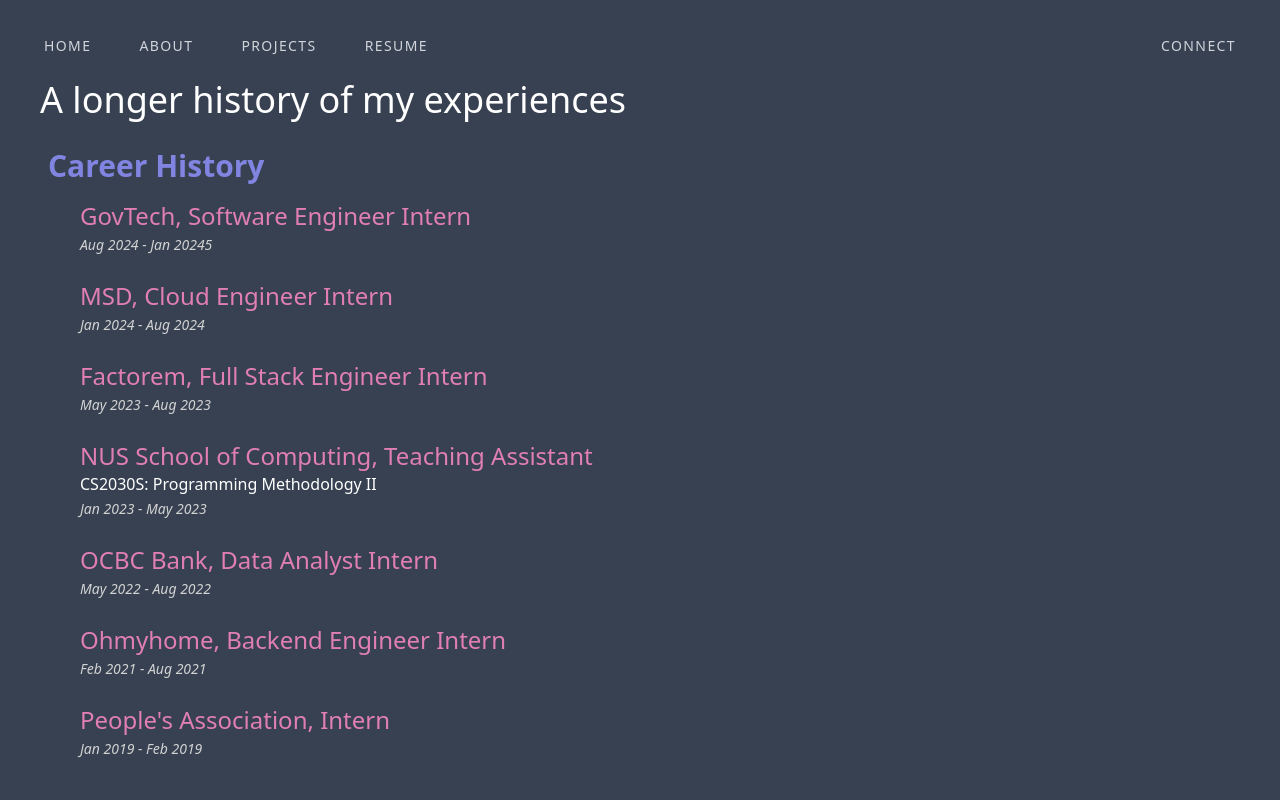
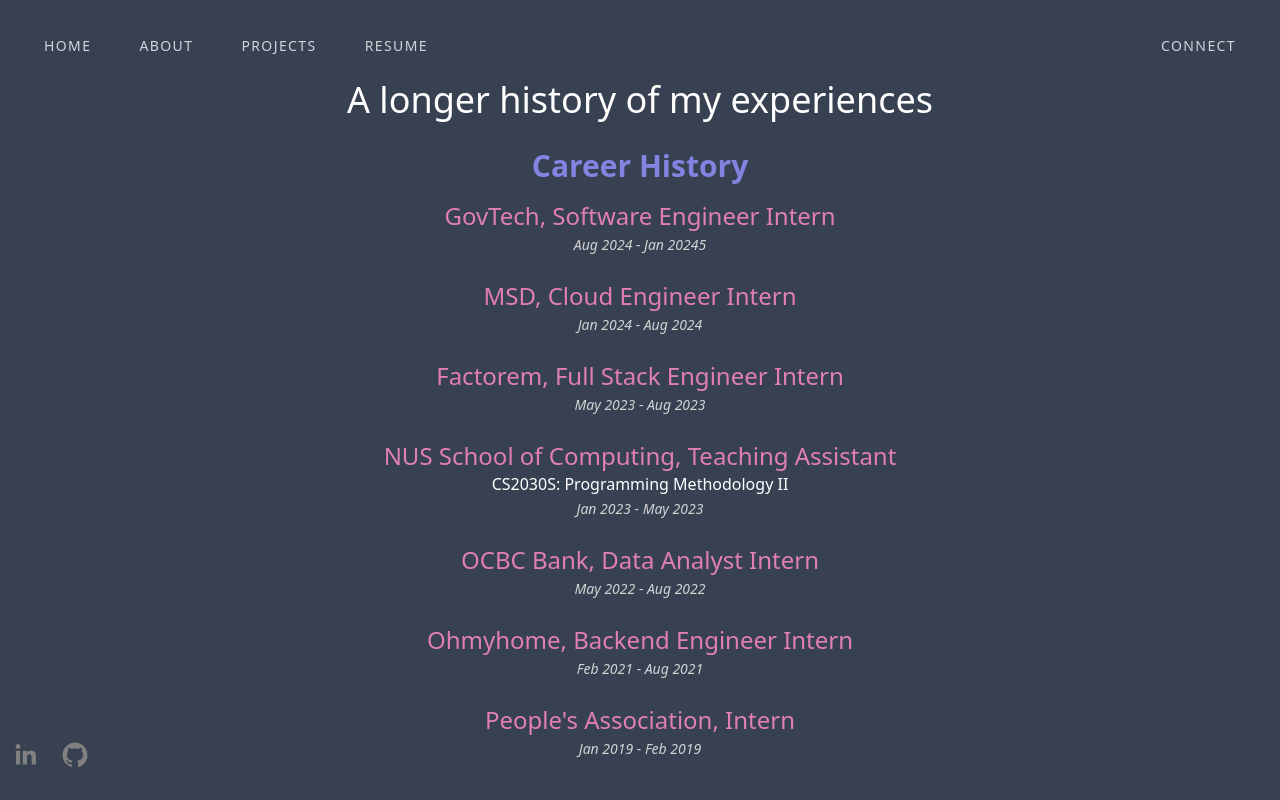
Before and after one commit to bryanhce/portfolio-website, a Next.js app: page /ResumePage in a window 1280 px wide. Built offline with nearby package versions, Linux system fonts and the light colour scheme.

Commit message:
small clean up

```diff
--- /dev/null
+++ b/components/Footer.tsx
@@ -0,0 +1,31 @@
+import { useStatStyles } from "@chakra-ui/react";
+import React, { useState } from "react";
+import { SocialIcon } from "react-social-icons";
+
+const Footer = () => {
+  const [isHoverLinkedIn, setIsHoverLinkedIn] = useState(false);
+  const [isHoverGithub, setIsHoverGithub] = useState(false);
+
+  return (
+    <footer className="sticky bottom-5 w-full cursor-pointer">
+      <div className="flex items-center justify-cecnter">
+        <SocialIcon
+          url="https://www.linkedin.com/in/bryan-ho-7271b91b4/"
+          fgColor={isHoverLinkedIn ? "#0072b1" : "gray"}
+          bgColor="transparent"
+          onMouseEnter={() => setIsHoverLinkedIn(true)}
+          onMouseLeave={() => setIsHoverLinkedIn(false)}
+        />
+        <SocialIcon
+          url="https://github.com/bryanhce"
+          fgColor={isHoverGithub ? "black" : "gray"}
+          bgColor="transparent"
+          onMouseEnter={() => setIsHoverGithub(true)}
+          onMouseLeave={() => setIsHoverGithub(false)}
+        />
+      </div>
+    </footer>
+  );
+};
+
+export default Footer;
--- a/components/Hero.tsx
+++ b/components/Hero.tsx
@@ -1,4 +1,3 @@
-import Link from "next/link";
 import React from "react";
 import Image from "next/image";
 
--- a/components/ResumeComponents/Section.tsx
+++ b/components/ResumeComponents/Section.tsx
@@ -11,15 +11,15 @@
   const { isOpen, onToggle } = useDisclosure();
 
   return (
-    <div className="ml-15 mt-7">
+    <div className="mt-7">
       <ResumeTitle text={title} onClick={onToggle} />
       <Collapse className="mt-4" in={!isOpen} animateOpacity>
         {content.map((c) => (
           <>
-            <Text className="text-2xl ml-20 text-[#E17FB3]">{c.title}</Text>
-            <Text className="text-m ml-20">{c.desc}</Text>
-            <Text className="text-m ml-20">{c.desc2}</Text>
-            <Text as="i" className="text-sm ml-20 mt-1 text-[lightgray]">
+            <Text className="text-2xl text-[#E17FB3]">{c.title}</Text>
+            <Text className="text-m ">{c.desc}</Text>
+            <Text className="text-m">{c.desc2}</Text>
+            <Text as="i" className="text-sm mt-1 text-[lightgray]">
               {c.date}
             </Text>
             <br />
--- a/components/Typography/ResumeTitle.tsx
+++ b/components/Typography/ResumeTitle.tsx
@@ -8,7 +8,7 @@
 const ResumeTitle = ({ text, onClick }: Props) => {
   return (
     <text
-      className="text-3xl ml-12 cursor-pointer
+      className="text-3xl cursor-pointer
        text-[#8185E1] hover:underline font-bold"
       onClick={onClick}
     >
--- a/pages/ProjectPage.tsx
+++ b/pages/ProjectPage.tsx
@@ -1,7 +1,19 @@
 import React from "react";
+import Header from "../components/Header";
+import Footer from "../components/Footer";
 
 const ProjectPage = () => {
-  return <div>ProjectPage</div>;
+  return (
+    <div
+      className="bg-gray-700 text-white h-screen
+    snap-y snap-mandatory overflow-y-scroll overflow-x-hidden z-0
+    scrollbar scrollbar-track-gray-400/20 scrollbar-thumb-[#8185E1]
+        text-center"
+    >
+      <Header />
+      <Footer />
+    </div>
+  );
 };
 
 export default ProjectPage;
--- a/pages/ResumePage.tsx
+++ b/pages/ResumePage.tsx
@@ -1,6 +1,7 @@
 import React from "react";
 import Header from "../components/Header";
 import Section from "../components/ResumeComponents/Section";
+import Footer from "../components/Footer";
 
 const work = [
   { title: "GovTech, Software Engineer Intern", date: "Aug 2024 - Jan 20245" },
@@ -27,7 +28,7 @@
     date: "Aug 2021 - May 2025",
   },
   {
-    title: "University of North Carolina (UNC)",
+    title: "University of North Carolina, Chapel Hill (UNC)",
     desc: "Bachelor of Computer Science",
     desc2: "Student Exchange Programme (SEP)",
     date: "Aug 2023 - Dec 2023",
@@ -38,7 +39,7 @@
     date: "Aug 2021 - May 2023",
   },
   {
-    title: "Victoria Junior College",
+    title: "Victoria Junior College (VJC)",
     desc: "Biology, Chemistry, Mathematics, Economics",
     date: "Jan 2017 - Dec 2018",
   },
@@ -88,18 +89,20 @@
     <div
       className="bg-gray-700 text-white h-screen
     snap-y snap-mandatory overflow-y-scroll overflow-x-hidden z-0
-    scrollbar scrollbar-track-gray-400/20 scrollbar-thumb-[#8185E1]"
+    scrollbar scrollbar-track-gray-400/20 scrollbar-thumb-[#8185E1]
+        text-center"
     >
       <Header />
       <div className="flex-col">
-        <text className="text-4xl ml-10 mb-5">
+        <text className="text-4xl mb-5">
           A longer history of my experiences
         </text>
         <Section content={work} title={"Career History"} />
         <Section content={education} title={"Education"} />
-        <Section content={leadership} title={"Leadership Experience"} />
-        <Section content={volunteering} title={"Volunteering Experience"} />
+        <Section content={leadership} title={"Leadership Experiences"} />
+        <Section content={volunteering} title={"Volunteering Experiences"} />
       </div>
+      <Footer />
     </div>
   );
 };
--- a/pages/index.tsx
+++ b/pages/index.tsx
@@ -4,9 +4,7 @@
 import Header from "../components/Header";
 import Hero from "../components/Hero";
 import Projects from "../components/Projects";
-import Skills from "../components/Skills";
-import WorkExperience from "../components/WorkExperience";
-import { SocialIcon } from "react-social-icons";
+import Footer from "../components/Footer";
 
 export default function Home() {
   return (
@@ -31,31 +29,13 @@
 
       <section id="projects" className="snap-center">
         <Projects />
-        {/* previously was WorkExperience for the slider */}
       </section>
-
-      {/* <section id="skills" className="snap-start">
-        <Skills />
-      </section> */}
 
       <section id="contact" className="snap-start">
         <ContactMe />
       </section>
 
-      <footer className="sticky bottom-5 w-full cursor-pointer">
-        <div className="flex items-center justify-cecnter">
-          <SocialIcon
-            url="https://www.linkedin.com/in/bryan-ho-7271b91b4/"
-            fgColor="gray"
-            bgColor="transparent"
-          />
-          <SocialIcon
-            url="https://github.com/bryanhce"
-            fgColor="gray"
-            bgColor="transparent"
-          />
-        </div>
-      </footer>
+      <Footer />
     </div>
   );
 }
```
Also changed, not shown: components/Projects.tsx (+0 -21 lines).
